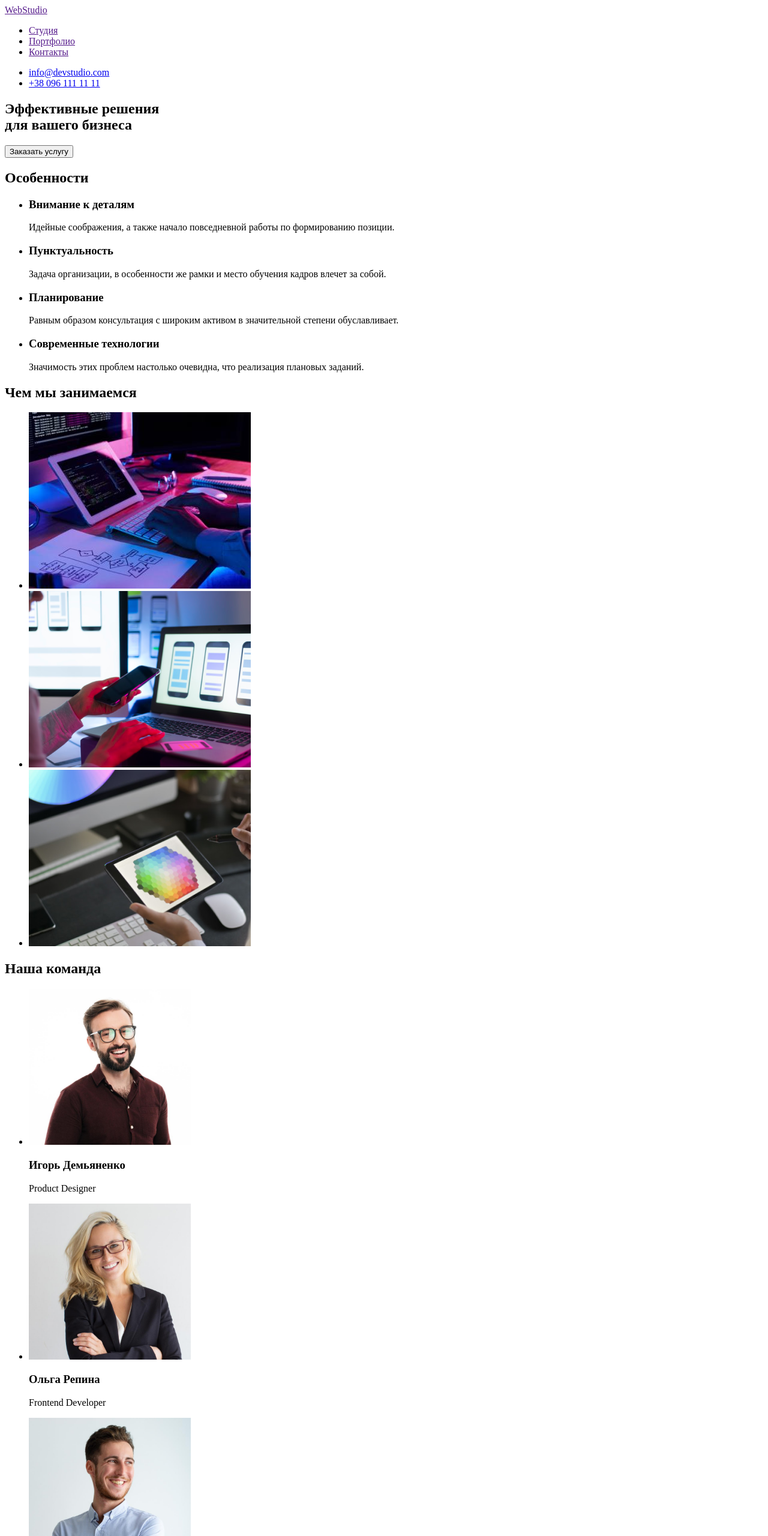
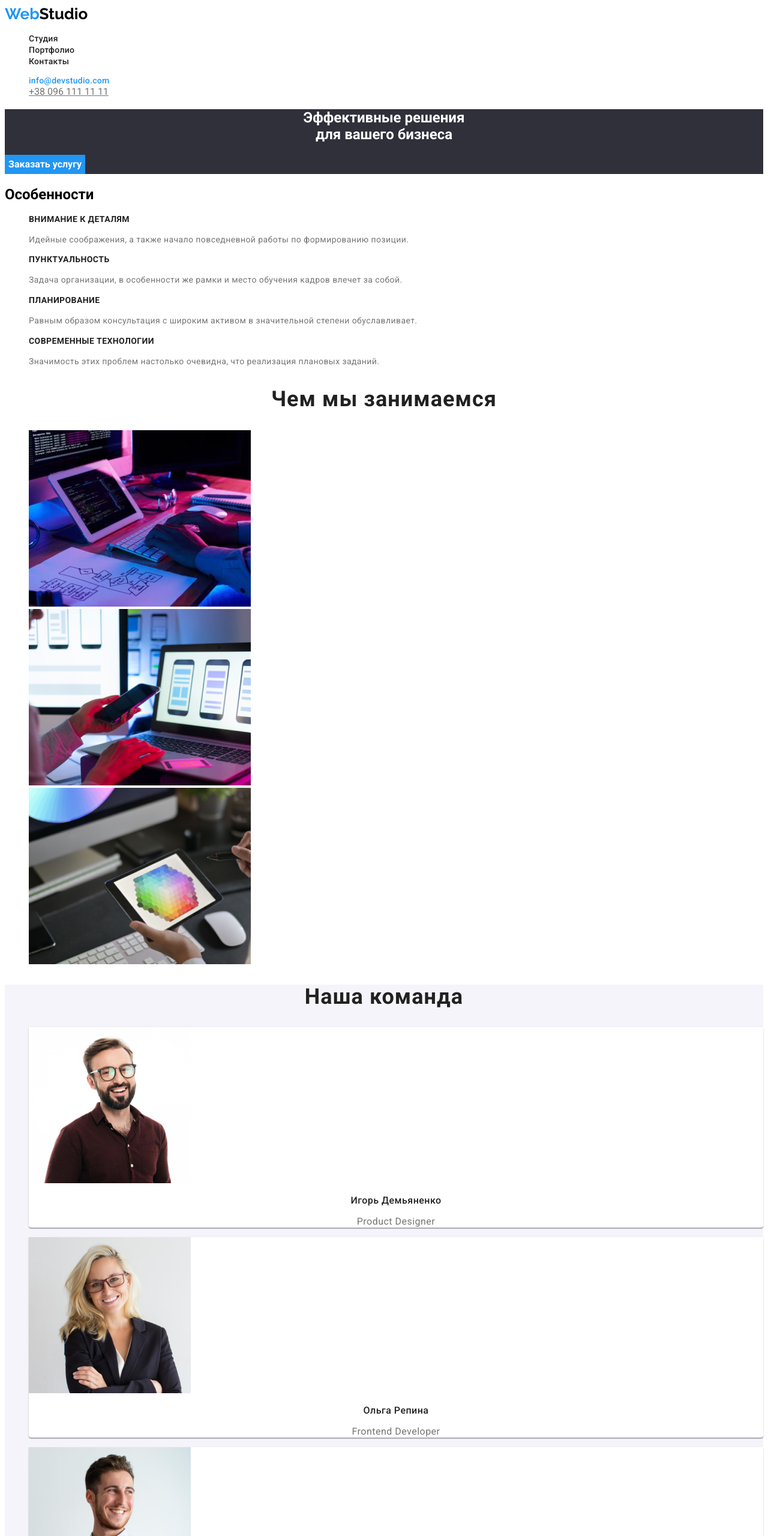
Before and after one commit to Mariia2606/goit-markup-hw-02, a plain HTML site: page index.html in a window 1280 px wide. Shown: the top 2560 px of the page at 60% size. Drawn offline with Linux system fonts and the light colour scheme.

Commit message:
home work 2
css + portfolio.html

```diff
--- /dev/null
+++ b/css/styles.css
@@ -0,0 +1,197 @@
+:root {
+  --title-color--: #212121;
+  --second-title-color--: #ffffff;
+  --acent-color--: #2196f3;
+  --primary-bg-color--: #e5e5e5;
+  --text-color--: #757575;
+  --second-bg-color--: #2f303a;
+  --bg-color--: #f5f4fa;
+  --bg-secont-bottom--: #f5f4fa;
+}
+body {
+  font-family: "roboto", "raleway", sans-serif;
+}
+.logo {
+  font-family: Raleway;
+  font-style: normal;
+  font-weight: bold;
+  font-size: 26px;
+  color: var(--tittle-color--);
+  text-decoration: none;
+}
+.logo .weblogo {
+  color: var(--acent-color--);
+}
+
+/*----------site nav------------*/
+.list {
+  list-style: none;
+}
+.link {
+  text-decoration: none;
+}
+.header-navigation {
+  background-color: var(--second-title-color--);
+}
+.header-link {
+  font-family: Roboto;
+  font-weight: 500;
+  font-size: 14px;
+  line-height: 1.14;
+  letter-spacing: 0.02em;
+  color: var(--title-color--);
+}
+
+.header-link:hover,
+.header-link:focus {
+  color: var(--acent-color--);
+}
+
+.header-mail {
+  font-family: Roboto;
+  font-weight: 500;
+  font-size: 14px;
+  line-height: 1.14;
+  letter-spacing: 0.02em;
+
+  color: var(--acent-color-);
+}
+/*--------------HERO----------------*/
+.hero {
+  background-color: var(--second-bg-color--);
+}
+.hero-title {
+  text-align: center;
+  color: var(--second-title-color--);
+}
+.section-btn {
+  font-family: Roboto;
+
+  font-weight: 700;
+  font-size: 16px;
+  line-height: 30px;
+  text-align: center;
+  color: #ffffff;
+  background: var(--acent-color--);
+  border: none;
+}
+/*------------FEATURS-------------------*/
+.featurs {
+  background: var(--second-title-color--);
+}
+.featurs-title {
+  font-family: Roboto;
+  font-weight: 700;
+  font-size: 14px;
+  line-height: 1.14;
+  letter-spacing: 0.03em;
+  text-transform: uppercase;
+  color: var(--title-color--);
+}
+.featurs-text {
+  font-family: Roboto;
+  font-size: 14px;
+  line-height: 1.71;
+  letter-spacing: 0.03em;
+
+  color: var(--text-color--);
+}
+/*-------------WORK---------------*/
+.title {
+  font-family: Roboto;
+  font-weight: 700;
+  font-size: 36px;
+  line-height: 1.16;
+  text-align: center;
+  letter-spacing: 0.03em;
+
+  color: var(--title-color--);
+}
+/*--------------COMAND----------------*/
+.comand {
+  background: var(--bg-color--);
+}
+.comand-member {
+  font-family: Roboto;
+
+  font-weight: 500;
+  font-size: 16px;
+  line-height: 1.18;
+  text-align: center;
+  letter-spacing: 0.03em;
+
+  color: var(--title-color--);
+}
+.comand-speciality {
+  font-family: Roboto;
+  font-size: 16px;
+  line-height: 1.18;
+  text-align: center;
+  letter-spacing: 0.03em;
+  color: var(--text-color--);
+}
+.comand-item {
+  background: var(--second-title-color--);
+
+  box-shadow: 0px 1px 3px rgba(0, 0, 0, 0.12), 0px 1px 1px rgba(0, 0, 0, 0.14),
+    0px 2px 1px rgba(0, 0, 0, 0.2);
+  border-radius: 0px 0px 4px 4px;
+}
+/*---------------FOOTER----------*/
+.footer {
+  background-color: var(--second-bg-color--);
+}
+.address-text {
+  font-family: Roboto;
+  font-style: normal;
+  font-size: 14px;
+  line-height: 1.71;
+  letter-spacing: 0.03em;
+
+  color: var(--second-title-color--);
+}
+.footer-conacts {
+  font-family: Roboto;
+  font-style: normal;
+  font-size: 14px;
+  line-height: 1.71;
+  letter-spacing: 0.03em;
+  color: rgba(255, 255, 255, 0.6);
+}
+/*--------------POTFOLIO---------*/
+/*Bottoms*/
+.button-list {
+  font-family: Roboto;
+  font-weight: 700;
+  font-size: 16px;
+  line-height: 30px;
+  text-align: center;
+  color: var(--title-color--);
+  background: var(--bg-secont-bottom--);
+  border: none;
+}
+.button-list:active {
+  background: var(--acent-color--);
+}
+
+/*prijects*/
+.project {
+}
+.project-title {
+  font-family: Roboto;
+  font-weight: 700;
+  font-size: 18px;
+  line-height: 2;
+  letter-spacing: 0.06em;
+  color: var(--title-color--);
+}
+.project-text {
+  font-family: Roboto;
+
+  font-weight: 500;
+  font-size: 16px;
+  line-height: 1.62;
+  letter-spacing: 0.03em;
+
+  color: var(--text-color--);
+}
--- a/index.html
+++ b/index.html
@@ -3,61 +3,84 @@
   <head>
     <meta charset="UTF-8" />
     <meta name="viewport" content="width=device-width, initial-scale=1.0" />
+
     <title>Document</title>
+    <link rel="preconnect" href="https://fonts.gstatic.com" crossorigin />
+    <link
+      href="https://fonts.googleapis.com/css2?family=Raleway:wght@700&family=Roboto:wght@400;500;700;900&display=swap"
+      rel="stylesheet"
+    />
+    <link rel="stylesheet" href="./css/styles.css" />
   </head>
 
   <body>
     <header>
-      <a href="">WebStudio</a>
+      <a class="logo" href="./index.html">
+        <span class="weblogo">Web</span>Studio</a
+      >
       <nav>
-        <ul>
-          <li><a href="">Студия</a></li>
-          <li><a href="">Портфолио</a></li>
-          <li><a href="">Контакты</a></li>
+        <ul class="header-navigation list">
+          <li><a class="header-link link" href="">Студия</a></li>
+          <li>
+            <a class="header-link link" href="./portfolio.html">Портфолио</a>
+          </li>
+          <li><a class="header-link link" href="">Контакты</a></li>
         </ul>
       </nav>
-      <ul>
-        <li><a href="mailto:info@devstudio.com">info@devstudio.com</a></li>
-        <li><a href="tel:+380961111111">+38 096 111 11 11</a></li>
+      <ul class="list">
+        <li class="header-mail">
+          <a
+            class="link"
+            href="mailto:info@devstudio.com"
+            style="color: #2196f3;"
+            >info@devstudio.com</a
+          >
+        </li>
+        <li class="link">
+          <a href="tel:+380961111111" style="color: #757575;"
+            >+38 096 111 11 11</a
+          >
+        </li>
       </ul>
     </header>
+
     <main>
-      <section>
-        <h1>
+      <section class="hero">
+        <h1 class="hero-title">
           Эффективные решения <br />
           для вашего бизнеса
         </h1>
-        <button type="button">Заказать услугу</button>
+        <button type="button" class="section-btn">Заказать услугу</button>
       </section>
 
-      <section>
+      <section class="featurs">
         <h2>Особенности</h2>
-        <ul>
-          <li>
-            <h3>Внимание к деталям</h3>
-            <p>
+        <ul class="featurs-list list">
+          <li class="featurs-item">
+            <h3 class="featurs-title">Внимание к деталям</h3>
+            <p class="featurs-text">
               Идейные соображения, а также начало повседневной работы по
               формированию позиции.
             </p>
           </li>
-          <li>
-            <h3>Пунктуальность</h3>
-            <p>
+          <li class="featurs-item">
+            <h3 class="featurs-title">Пунктуальность</h3>
+            <p class="featurs-text">
               Задача организации, в особенности же рамки и место обучения кадров
               влечет за собой.
             </p>
           </li>
-          <li>
-            <h3>Планирование</h3>
-            <p>
+          <li class="featurs-item">
+            <h3 class="featurs-title">Планирование</h3>
+            <p class="featurs-text">
               Равным образом консультация с широким активом в значительной
               степени обуславливает.
             </p>
           </li>
 
-          <li>
-            <h3>Современные технологии</h3>
-            <p>
+          <li class="featurs-item">
+            <h3 class="featurs-title">Современные технологии</h3>
+            <p class="featurs-text">
               Значимость этих проблем настолько очевидна, что реализация
               плановых заданий.
             </p>
@@ -65,61 +88,67 @@
         </ul>
       </section>
 
-      <section>
-        <h2>Чем мы занимаемся</h2>
-        <ul>
-          <li>
+      <section class="work">
+        <h2 class="title">Чем мы занимаемся</h2>
+        <ul class="list">
+          <li class="work-item">
             <img src="images/comp.jpg" alt="компьютер" width="370" />
           </li>
-          <li>
+          <li class="work-item">
             <img src="images/telefon.png" alt="телефон" width="370" />
           </li>
-          <li>
+          <li class="work-item">
             <img src="images/tablet.png" alt="планшет" width="370" />
           </li>
         </ul>
       </section>
 
-      <section>
-        <h2>Наша команда</h2>
-        <ul>
-          <li>
+      <section class="comand">
+        <h2 class="title">Наша команда</h2>
+        <ul class="list">
+          <li class="comand-item">
             <img
               src="images/img4.jpg"
               alt="фото Игоря Демьяненко"
               width="270"
             />
-            <h3>Игорь Демьяненко</h3>
-            <p leng="en">Product Designer</p>
+            <h3 class="comand-member">Игорь Демьяненко</h3>
+            <p leng="en" class="comand-speciality">Product Designer</p>
           </li>
-          <li>
+          <li class="comand-item">
             <img src="images/img3.jpg" alt="фото Ольга Репина" width="270" />
-            <h3>Ольга Репина</h3>
-            <p leng="en">Frontend Developer</p>
+            <h3 class="comand-member">Ольга Репина</h3>
+            <p leng="en" class="comand-speciality">Frontend Developer</p>
           </li>
-          <li>
+          <li class="comand-item">
             <img src="images/img2.jpg" alt="фото Николай Тарасов" width="270" />
-            <h3>Николай Тарасов</h3>
-            <p leng="en">Marketing</p>
+            <h3 class="comand-member">Николай Тарасов</h3>
+            <p leng="en" class="comand-speciality">Marketing</p>
           </li>
-          <li>
+          <li class="comand-item">
             <img src="images/img.jpg" alt="фото Михаил Ермаков" width="270" />
-            <h3>Михаил Ермаков</h3>
-            <p leng="en">UI Designer</p>
+            <h3 class="comand-member">Михаил Ермаков</h3>
+            <p leng="en" class="comand-speciality">UI Designer</p>
           </li>
         </ul>
       </section>
     </main>
-    <footer>
-      <p><span>Web</span>Studio</p>
-      <address>
-        <p>г. Киев, пр-т Леси Украинки, 26</p>
-        <ul>
+    <footer class="footer">
+      <a class="logo" href="./index.html">
+        <span class="weblogo">Web</span>Studio</a
+      >
+      <address class="address">
+        <p class="address-text">г. Киев, пр-т Леси Украинки, 26</p>
+        <ul class="list">
           <li>
-            <a href="mailto:info@example.com">info@example.com</a>
+            <a class="footer-conacts" href="mailto:info@example.com"
+              >info@example.com</a
+            >
           </li>
           <li>
-            <a href="tel:+380991111111">+38 099 111 11 11</a>
+            <a class="footer-conacts" href="tel:+380991111111"
+              >+38 099 111 11 11</a
+            >
           </li>
         </ul>
       </address>
--- /dev/null
+++ b/styles2.css
@@ -0,0 +1,158 @@
+:root {
+  --title-color--: #212121;
+  --second-title-color--: #ffffff;
+  --acent-color--: #2196f3;
+  --primary-bg-color--: #e5e5e5;
+  --text-color--: #757575;
+  --second-bg-color--: #2f303a;
+  --bg-color--: #f5f4fa;
+}
+body {
+  font-family: "roboto", "raleway", sans-serif;
+}
+.logo {
+  font-family: Raleway;
+  font-style: normal;
+  font-weight: bold;
+  font-size: 26px;
+  color: var(--tittle-color--);
+  text-decoration: none;
+}
+.logo .weblogo {
+  color: var(--acent-color--);
+}
+
+/*----------site nav------------*/
+.list {
+  list-style: none;
+}
+.link {
+  text-decoration: none;
+}
+.header-navigation {
+  background-color: var(--second-title-color--);
+}
+.header-link {
+  font-family: Roboto;
+  font-weight: 500;
+  font-size: 14px;
+  line-height: 1.14;
+  letter-spacing: 0.02em;
+  color: var(--title-color--);
+}
+
+.header-link:hover,
+.header-link:focus {
+  color: var(--acent-color--);
+}
+
+.header-mail {
+  font-family: Roboto;
+  font-weight: 500;
+  font-size: 14px;
+  line-height: 1.14;
+  letter-spacing: 0.02em;
+
+  color: var(--acent-color-);
+}
+.hero {
+  background-color: var(--second-bg-color--);
+}
+.hero-title {
+  text-align: center;
+  color: var(--second-title-color--);
+}
+.section-btn {
+  font-family: Roboto;
+
+  font-weight: 700;
+  font-size: 16px;
+  line-height: 30px;
+  text-align: center;
+  color: #ffffff;
+  background: var(--acent-color--);
+  border: none;
+}
+/*------------FEATURS-------------------*/
+.featurs {
+  background: var(--second-title-color--);
+}
+.featurs-title {
+  font-family: Roboto;
+  font-weight: 700;
+  font-size: 14px;
+  line-height: 1.14;
+  letter-spacing: 0.03em;
+  text-transform: uppercase;
+  color: var(--title-color--);
+}
+.featurs-text {
+  font-family: Roboto;
+  font-size: 14px;
+  line-height: 1.71;
+  letter-spacing: 0.03em;
+
+  color: var(--text-color--);
+}
+/*-------------WORK---------------*/
+.title {
+  font-family: Roboto;
+  font-weight: 700;
+  font-size: 36px;
+  line-height: 1.16;
+  text-align: center;
+  letter-spacing: 0.03em;
+
+  color: var(--title-color--);
+}
+/*--------------COMAND----------------*/
+.comand {
+  background: var(--bg-color--);
+}
+.comand-member {
+  font-family: Roboto;
+
+  font-weight: 500;
+  font-size: 16px;
+  line-height: 1.18;
+  text-align: center;
+  letter-spacing: 0.03em;
+
+  color: var(--title-color--);
+}
+.comand-speciality {
+  font-family: Roboto;
+  font-size: 16px;
+  line-height: 1.18;
+  text-align: center;
+  letter-spacing: 0.03em;
+  color: var(--text-color--);
+}
+.comand-item {
+  background: var(--second-title-color--);
+
+  box-shadow: 0px 1px 3px rgba(0, 0, 0, 0.12), 0px 1px 1px rgba(0, 0, 0, 0.14),
+    0px 2px 1px rgba(0, 0, 0, 0.2);
+  border-radius: 0px 0px 4px 4px;
+}
+/*---------------FOOTER----------*/
+.footer {
+  background-color: var(--second-bg-color--);
+}
+.address-text {
+  font-family: Roboto;
+  font-style: normal;
+  font-size: 14px;
+  line-height: 1.71;
+  letter-spacing: 0.03em;
+
+  color: var(--second-title-color--);
+}
+.footer-conacts {
+  font-family: Roboto;
+  font-style: normal;
+  font-size: 14px;
+  line-height: 1.71;
+  letter-spacing: 0.03em;
+  color: rgba(255, 255, 255, 0.6);
+}
```
Also changed, not shown: portfolio.html (added, +145 -0 lines), images/boxes.png (added), images/edition.png (added), images/growing.png (added), images/poster.png (added), images/prime.png (added), images/projectlab.png (added), images/seafood.png (added), images/techno.png (added), images/website.png (added), 2 other files.
